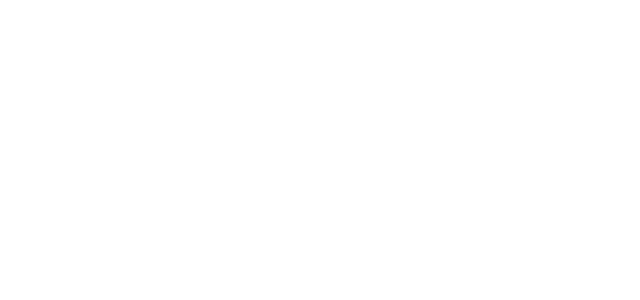
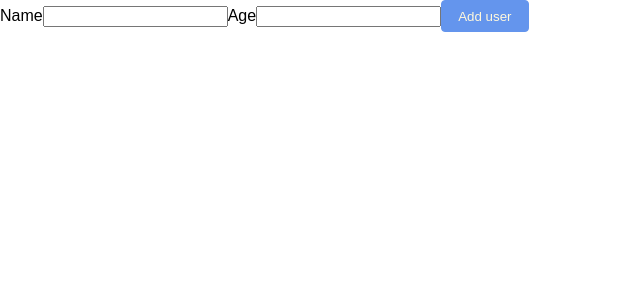
Before and after one commit to Laeti-dev/react_usersList, a React (Create React App) app: page / in a window 1280 px wide. Shown: the top 300 px of the page, without its empty margins (0-640 px from the left). Built offline with nearby package versions, Linux system fonts and the light colour scheme.

Commit message:
create components

```diff
--- a/src/App.js
+++ b/src/App.js
@@ -1,10 +1,11 @@
 import React from 'react';
 
+import User from './components/Users/User';
 
 function App() {
   return (
     <div>
-
+      <User />
     </div>
   );
 }
--- /dev/null
+++ b/src/components/UI/Button.js
@@ -0,0 +1,16 @@
+import React from "react";
+
+import style from "./Button.module.css"
+
+const Button = (props) => {
+  return(
+    <button
+      type={props.type || "button"}
+      className={style.button}
+    >
+      {props.children}
+    </button>
+  )
+};
+
+export default Button;
--- /dev/null
+++ b/src/components/UI/Button.module.css
@@ -0,0 +1,20 @@
+.button {
+  border: 1px solid cornflowerblue;
+  background-color: cornflowerblue;
+  color: cornsilk;
+  size: 24px;
+  padding: 0.25rem 1rem;
+  cursor: pointer;
+  border-radius: 4px;
+  height: 32px;
+}
+
+.button:hover,
+.button:active {
+  background: darkcyan;
+  border-color: darkcyan;
+}
+
+.button:focus {
+  outline: none;
+}
--- /dev/null
+++ b/src/components/UI/Card.js
@@ -0,0 +1,13 @@
+import React from "react";
+
+import style from "./Card.module.css";
+
+const Card = (props) => {
+  return (
+    <div className={style.card}>
+      {props.children}
+    </div>
+  )
+};
+
+export default Card;
--- /dev/null
+++ b/src/components/UI/Card.module.css
@@ -0,0 +1,6 @@
+.card {
+  width: fit-content;
+  display: flex;
+  flex-direction:  row;
+  align-items: center;
+}
--- /dev/null
+++ b/src/components/Users/User.js
@@ -0,0 +1,30 @@
+import React from "react";
+
+import Button from "../UI/Button";
+import Card from "../UI/Card";
+
+const User = () => {
+  return(
+    <form>
+      <Card>
+        <div>
+          <label>Name</label>
+          <input type="text"/>
+        </div>
+        <div>
+          <label>Age</label>
+          <input type="number"/>
+        </div>
+        <div>
+          <Button
+            type="submit"
+          >
+            Add user
+          </Button>
+        </div>
+      </Card>
+    </form>
+  )
+};
+
+export default User;
```
Also changed, not shown: src/components/Users/UsersList.js (added), 2 other files (tests, documents, lock files or other folders).
